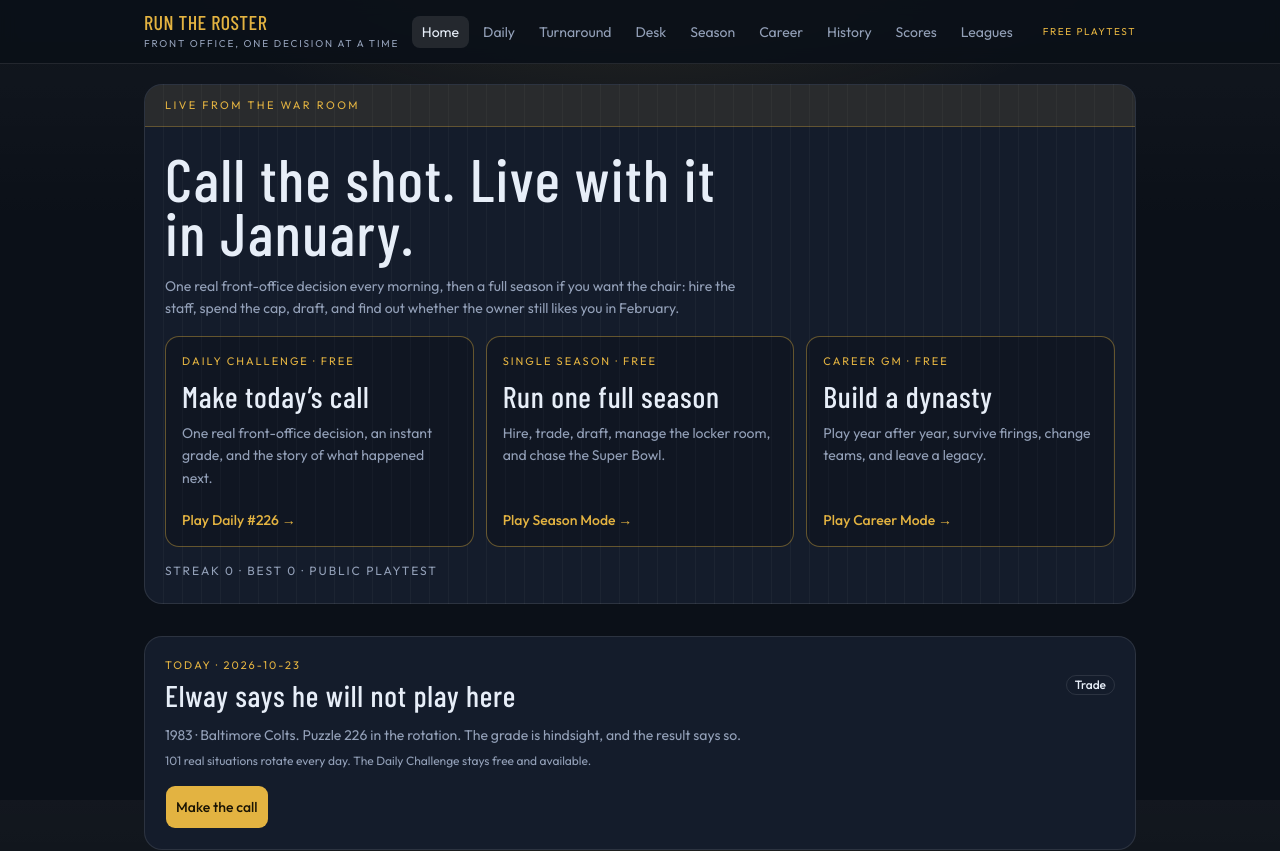
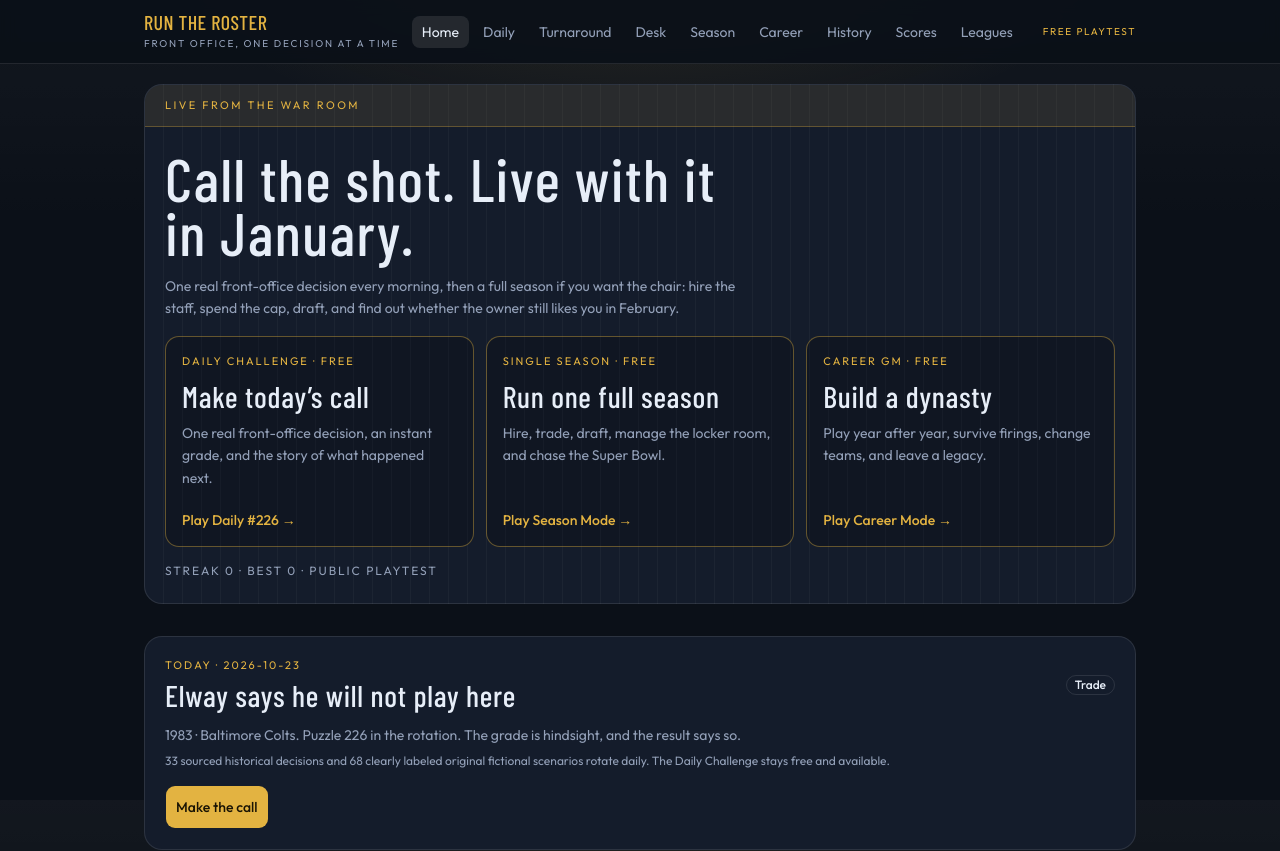
Before and after one commit to malcolmkwallaker-cyber/NFLGM, a Next.js app: page / in a window 1280 px wide. Shown: the top 851 px of the page. Built offline with nearby package versions, Linux system fonts and the light colour scheme.

Commit message:
Clarify Daily challenge sources

```diff
--- a/components/game/home-client.tsx
+++ b/components/game/home-client.tsx
@@ -89,7 +89,8 @@ export function HomeClient({
           result says so.
         </p>
         <p className="mt-2 text-xs text-muted-foreground">
-          {DAILY_CHALLENGES.length} real situations rotate every day. The Daily Challenge stays free and available.
+          {DAILY_CHALLENGES.filter((challenge) => !challenge.fictional).length} sourced historical decisions and{" "}
+          {DAILY_CHALLENGES.filter((challenge) => challenge.fictional).length} clearly labeled original fictional scenarios rotate daily. The Daily Challenge stays free and available.
         </p>
         <Button className="mt-4 !h-11" nativeButton={false} render={<Link href="/daily" />}>
           Make the call
```
Also changed, not shown: 1 other file (tests, documents, lock files or other folders).
